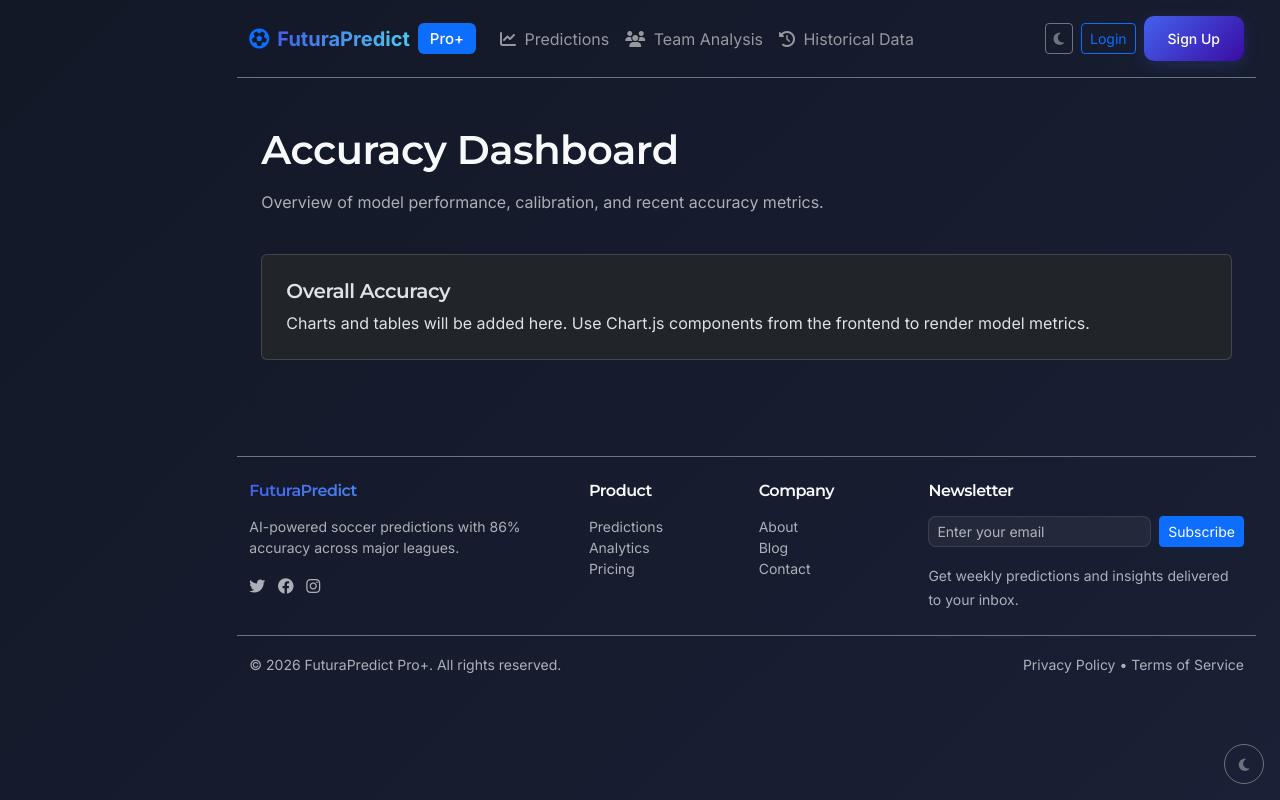
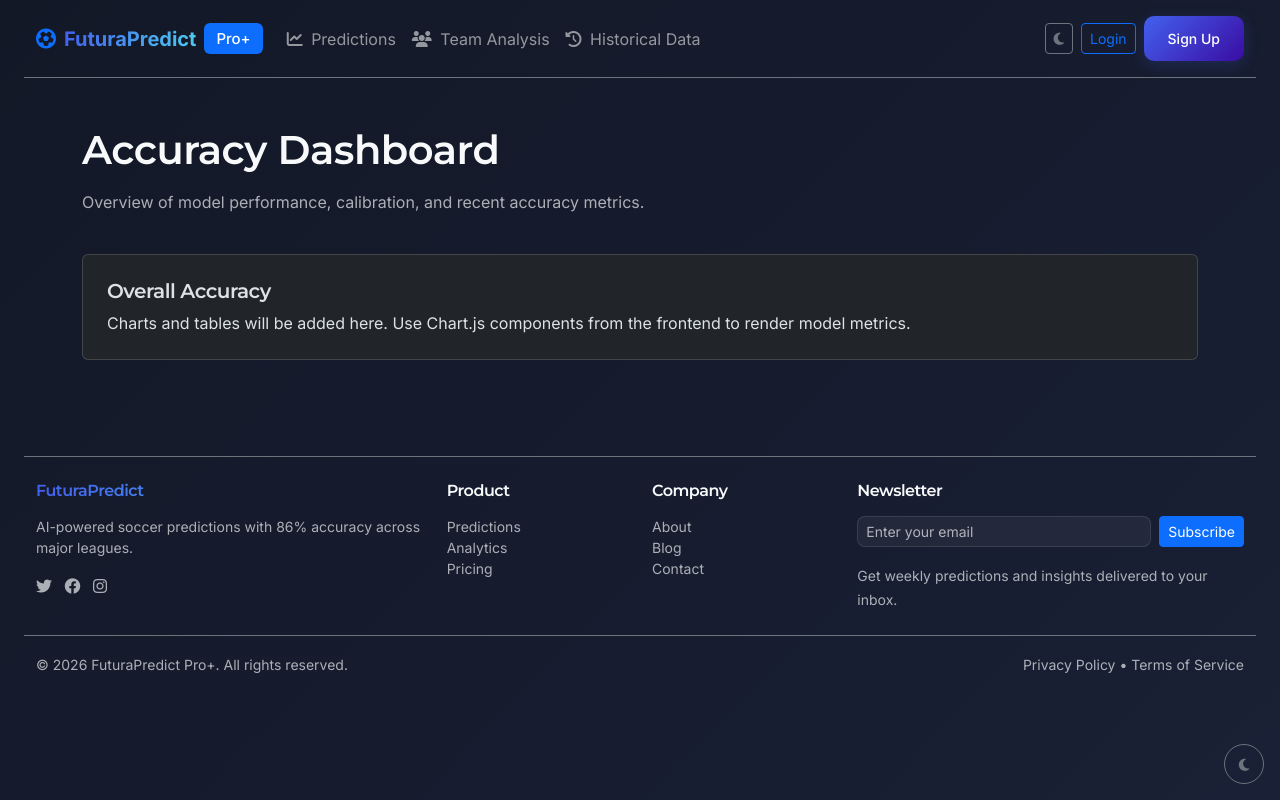
Before and after one commit to Chemokoren/surebet, a Django app: page /analytics/accuracy/ in a window 1280 px wide. Run offline with Django 5.2, Linux system fonts and the light colour scheme; some libraries are stand-ins or nearby versions.

Commit message:
updated UI/UX hkm

```diff
--- a/templates/base.html
+++ b/templates/base.html
@@ -69,7 +69,7 @@
             {% include 'partials/_sidebar.html' %}
 
             <!-- Main Content -->
-            <main class="col-md-9 ms-sm-auto col-lg-10 px-md-4 main-content">
+            <main class="col-12 px-md-4 main-content">
                 <!-- Navbar -->
                 {% include 'partials/_navbar.html' %}
 
```
